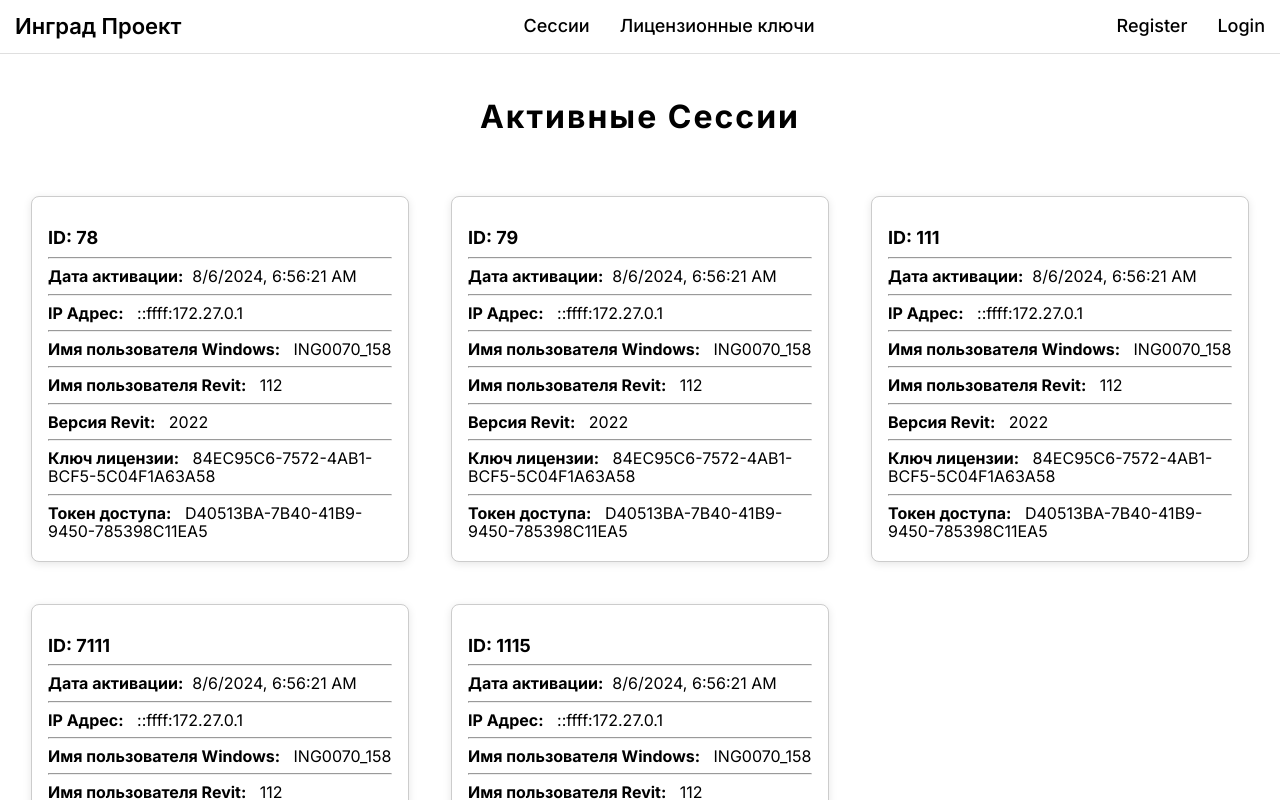
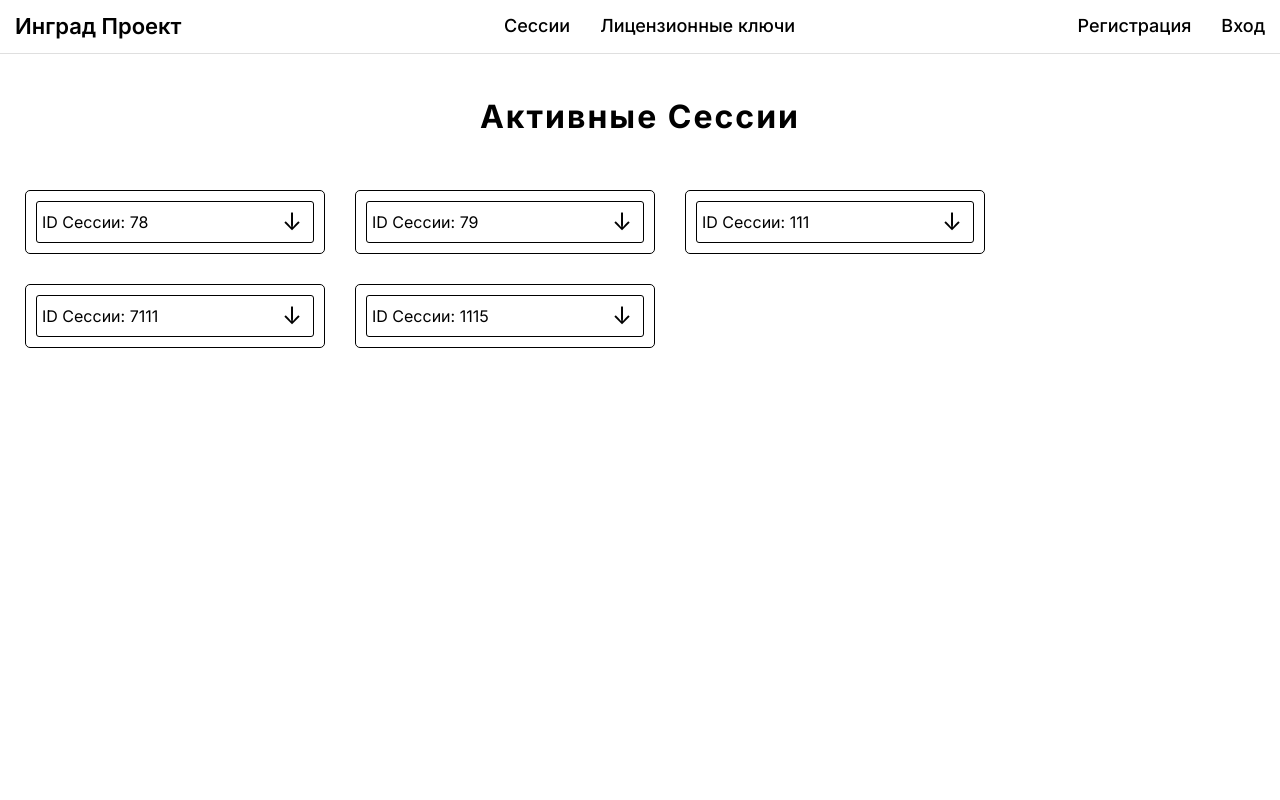
Before and after one commit to Abdurakhman20/ingrad-admin-panel, a React (Vite) app: page /sessions in a window 1280 px wide. Shown: the top 800 px of the page. Built offline with nearby package versions, Linux system fonts and the light colour scheme.

Commit message:
refactor session card

```diff
--- a/src/components/Header/Header.tsx
+++ b/src/components/Header/Header.tsx
@@ -27,10 +27,10 @@ const Header = () => {
           </nav>
           <div className={styles.auth}>
             <Link className={styles.link} to="/register">
-              Register
+              Регистрация
             </Link>
             <Link className={styles.link} to="/login">
-              Login
+              Вход
             </Link>
           </div>
         </div>
--- a/src/components/LoginForm/LoginForm.module.css
+++ b/src/components/LoginForm/LoginForm.module.css
@@ -20,22 +20,22 @@
   font-family: "Inter", sans-serif;
 }
 
-input {
+.input {
   background: #f2f2f2;
 }
 
-button {
+.button {
   color: #000;
   cursor: pointer;
   transition: all 0.3s ease-in-out;
   background-color: #f2f2f2;
 }
 
-button:hover {
-  background: var(--accent-color);
+.button:hover {
+  background: var(--second-color);
   color: #fff;
 }
 
-button:disabled {
+.button:disabled {
   cursor: default;
 }
--- a/src/components/LoginForm/LoginForm.tsx
+++ b/src/components/LoginForm/LoginForm.tsx
@@ -24,7 +24,7 @@ const LoginForm: React.FC<ILoginFormProps> = () => {
     <div className={styles.form_container}>
       <form className={styles.register_form} onSubmit={handleSubmit(onSubmit)}>
         <input
-          className={styles.form_field}
+          className={`${styles.form_field} ${styles.input}`}
           type={"email"}
           placeholder={"Email"}
           {...register("email", {
@@ -40,7 +40,7 @@ const LoginForm: React.FC<ILoginFormProps> = () => {
         )}
 
         <input
-          className={styles.form_field}
+          className={`${styles.form_field} ${styles.input}`}
           type={"password"}
           placeholder={"Пароль"}
           {...register("password", {
@@ -56,7 +56,10 @@ const LoginForm: React.FC<ILoginFormProps> = () => {
         )}
 
         {isValid && (
-          <button className={styles.form_field} type="submit">
+          <button
+            className={`${styles.form_field} ${styles.button}`}
+            type="submit"
+          >
             Вход
           </button>
         )}
--- a/src/components/RegisterForm/RegisterForm.module.css
+++ b/src/components/RegisterForm/RegisterForm.module.css
@@ -20,22 +20,22 @@
   font-family: "Inter", sans-serif;
 }
 
-input {
+.input {
   background: #f2f2f2;
 }
 
-button {
+.button {
   color: #000;
   cursor: pointer;
   transition: all 0.3s ease-in-out;
   background-color: #f2f2f2;
 }
 
-button:hover {
-  background: var(--accent-color);
+.button:hover {
+  background: var(--second-color);
   color: #fff;
 }
 
-button:disabled {
+.button:disabled {
   cursor: default;
 }
--- a/src/components/RegisterForm/RegisterForm.tsx
+++ b/src/components/RegisterForm/RegisterForm.tsx
@@ -25,7 +25,7 @@ const RegisterForm: React.FC<IAuthFormProps> = () => {
     <div className={styles.form_container}>
       <form className={styles.register_form} onSubmit={handleSubmit(onSubmit)}>
         <input
-          className={styles.form_field}
+          className={`${styles.form_field} ${styles.input}`}
           type={"text"}
           placeholder={"Имя"}
           {...register("firstName", { required: "Пожалуйста введите имя!" })}
@@ -34,7 +34,7 @@ const RegisterForm: React.FC<IAuthFormProps> = () => {
           <ErrorMessage message={errors.firstName?.message} />
         )}
         <input
-          className={styles.form_field}
+          className={`${styles.form_field} ${styles.input}`}
           type={"text"}
           placeholder={"Фамилия"}
           {...register("lastName", {
@@ -45,7 +45,7 @@ const RegisterForm: React.FC<IAuthFormProps> = () => {
           <ErrorMessage message={errors.lastName?.message} />
         )}
         <input
-          className={styles.form_field}
+          className={`${styles.form_field} ${styles.input}`}
           type={"email"}
           placeholder={"Email"}
           {...register("email", {
@@ -60,7 +60,7 @@ const RegisterForm: React.FC<IAuthFormProps> = () => {
           <ErrorMessage message={errors.email?.message} />
         )}
         <input
-          className={styles.form_field}
+          className={`${styles.form_field} ${styles.input}`}
           type={"password"}
           placeholder={"Пароль"}
           {...register("password", {
@@ -75,7 +75,7 @@ const RegisterForm: React.FC<IAuthFormProps> = () => {
           <ErrorMessage message={errors.password?.message} />
         )}
         <input
-          className={styles.form_field}
+          className={`${styles.form_field} ${styles.input}`}
           type={"password"}
           placeholder={"Повторите пароль"}
           {...register("passwordAgain", {
@@ -93,7 +93,10 @@ const RegisterForm: React.FC<IAuthFormProps> = () => {
         )}
 
         {isValid && (
-          <button className={styles.form_field} type="submit">
+          <button
+            className={`${styles.form_field} ${styles.button}`}
+            type="submit"
+          >
             Регистрация
           </button>
         )}
--- a/src/components/SessionCard/SessionCard.module.css
+++ b/src/components/SessionCard/SessionCard.module.css
@@ -1,17 +1,47 @@
-.card {
-  border: 1px solid #ccc;
-  border-radius: 8px;
-  padding: 16px;
-  margin: 16px;
-  box-shadow: 0 2px 8px rgba(0, 0, 0, 0.1);
-  background-color: #fff;
+.sessionCard {
+  border: 1px solid #000;
+  padding: 10px;
+  margin: 10px;
+  border-radius: 5px;
+  width: 300px;
+  transition: max-height 0.3s ease-out;
 }
 
-.title {
-  font-size: 1.8rem;
-  margin-bottom: 5px;
+.header {
+  display: flex;
+  justify-content: space-between;
+  align-items: center;
+  cursor: pointer;
+  border: 1px solid #000;
+  border-radius: 3px;
+  padding: 5px;
 }
 
-p {
-  margin: 4px 0;
+.details {
+  margin-top: 10px;
+  display: flex;
+  flex-direction: column;
+  gap: 5px;
 }
+.details div {
+  border: 1px solid #dfdfdf;
+  border-radius: 3px;
+  padding: 5px;
+}
+
+.toggleButton {
+  background-color: transparent;
+  color: #000;
+  border: none;
+  font-size: 1.5em;
+  cursor: pointer;
+}
+
+.closeButton {
+  background-color: transparent;
+  border: 1px solid #000;
+  padding: 5px 10px;
+  cursor: pointer;
+  border-radius: 3px;
+  margin-top: 10px;
+}
--- a/src/components/SessionCard/SessionCard.tsx
+++ b/src/components/SessionCard/SessionCard.tsx
@@ -1,4 +1,4 @@
-import React from "react";
+import React, { useState } from "react";
 import styles from "./SessionCard.module.css";
 
 export interface Session {
@@ -17,39 +17,32 @@ interface SessionCardProps {
 }
 
 const SessionCard: React.FC<SessionCardProps> = ({ session }) => {
+  const [isOpen, setIsOpen] = useState(false);
+
+  const toggleCard = () => {
+    setIsOpen(!isOpen);
+  };
+
   return (
-    <div className={styles.card}>
-      <h2 className={styles.title}>ID: {session.id}</h2>
-      <hr />
-      <p>
-        <strong>Дата активации:</strong> &nbsp;
-        {new Date(session.startingDateTime).toLocaleString()}
-      </p>
-      <hr />
-      <p>
-        <strong>IP Адрес:</strong> &nbsp; {session.ipAddress}
-      </p>
-      <hr />
-      <p>
-        <strong>Имя пользователя Windows:</strong> &nbsp;{" "}
-        {session.windowsUserName}
-      </p>
-      <hr />
-      <p>
-        <strong>Имя пользователя Revit:</strong> &nbsp; {session.revitUserName}
-      </p>
-      <hr />
-      <p>
-        <strong>Версия Revit:</strong> &nbsp; {session.revitVersion}
-      </p>
-      <hr />
-      <p>
-        <strong>Ключ лицензии:</strong> &nbsp; {session.licenseKey}
-      </p>
-      <hr />
-      <p>
-        <strong>Токен доступа:</strong> &nbsp; {session.accessToken}
-      </p>
+    <div className={styles.sessionCard}>
+      <div className={styles.header} onClick={toggleCard}>
+        <div>ID Сессии: {session.id}</div>
+        <button className={styles.toggleButton}>{isOpen ? "↑" : "↓"}</button>
+      </div>
+      {isOpen && (
+        <div className={styles.details}>
+          <div>
+            Старт: {new Date(session.startingDateTime).toLocaleString()}
+          </div>
+          <div>IP адрес: {session.ipAddress}</div>
+          <div>Пользователь Windows: {session.windowsUserName}</div>
+          <div>Пользователь Revit: {session.revitUserName}</div>
+          <div>Версия Revit: {session.revitVersion}</div>
+          <div>Ключ лицензии: {session.licenseKey}</div>
+          <div>Токен доступа: {session.accessToken}</div>
+          <button className={styles.closeButton}>Закрыть сессию</button>
+        </div>
+      )}
     </div>
   );
 };
--- a/src/index.css
+++ b/src/index.css
@@ -2,7 +2,7 @@
 @import url("https://fonts.googleapis.com/css2?family=Inter:wght@100..900&display=swap");
 
 :root {
-  --accent-color: #d0770b;
+  --second-color: #d0770b;
 }
 
 *,
--- a/src/pages/Sessions/Sessions.module.css
+++ b/src/pages/Sessions/Sessions.module.css
@@ -7,11 +7,17 @@
 
 .sessions_wrapper {
   margin-top: 45px;
-  display: grid;
-  grid-template-columns: repeat(3, 1fr);
-  grid-template-rows: repeat(1, 1fr);
-  grid-column-gap: 10px;
-  grid-row-gap: 10px;
+  gap: 10px;
+  display: flex;
+  flex-direction: row;
+  align-items: flex-start;
+  flex-wrap: wrap;
+}
+
+@media (max-width: 1300px) {
+  .sessions_wrapper {
+    grid-template-columns: repeat(3, 1fr);
+  }
 }
 
 @media (max-width: 1060px) {
--- a/src/pages/Sessions/Sessions.tsx
+++ b/src/pages/Sessions/Sessions.tsx
@@ -5,7 +5,7 @@ import SessionCard from "../../components/SessionCard/SessionCard";
 const sessions_data = [
   {
     id: 78,
-    startingDateTime: "2024-08-06T06:56:21.2694613",
+    startingDateTime: "2024-08-06T08:56:21.2694613",
     ipAddress: "::ffff:172.27.0.1",
     windowsUserName: "ING0070_158",
     revitUserName: "112",
@@ -62,7 +62,7 @@ const Sessions: React.FC = () => {
         <h1 className={styles.title}>Активные Сессии</h1>
         <div className={styles.sessions_wrapper}>
           {sessions_data.map((session) => (
-            <SessionCard session={session} />
+            <SessionCard session={session} key={session.id} />
           ))}
         </div>
       </div>
```
